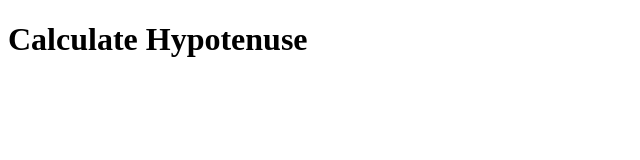
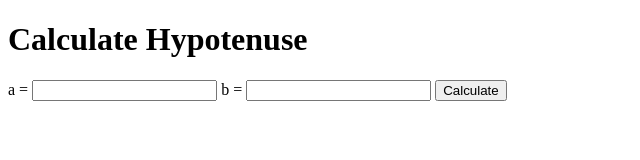
Before and after one commit to yash251/fun-with-triangles, a plain HTML site: page hypotenuse.html in a window 1280 px wide. Shown: the whole page, without its empty margins (0-640 px from the left). Drawn offline with Linux system fonts and the light colour scheme.

Commit message:
hypotenuse raw html

```diff
--- a/hypotenuse.html
+++ b/hypotenuse.html
@@ -8,7 +8,14 @@
 </head>
 <body>
     <h1>Calculate Hypotenuse</h1>
+    <label >a = </label>
+    <input type="number" class="side-input" />
 
+    <label >b = </label>
+    <input type="number" class="side-input" />
+
+    <button id="hypotenuse-btn">Calculate</button>
+    <div id="output"></div>
 
     <script src="hypotenuse.js" type="text/javascript"></script>
 </body>
```
